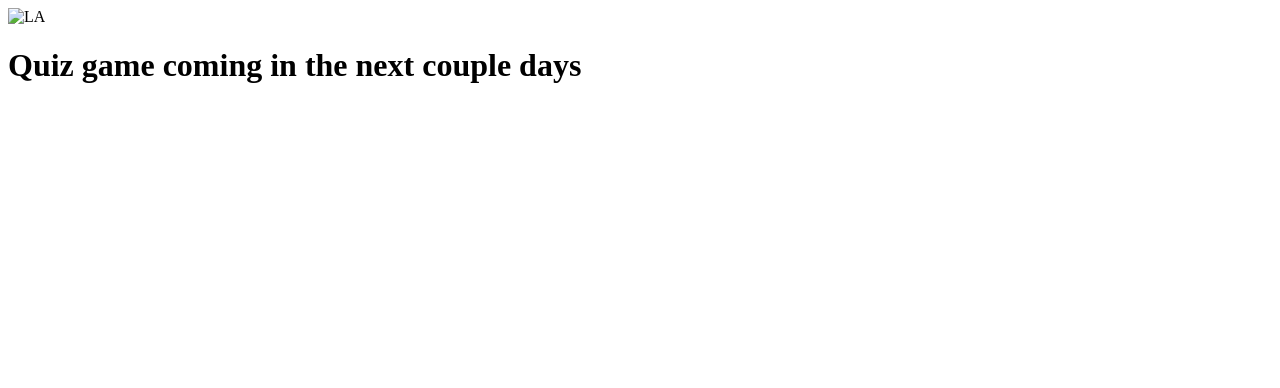
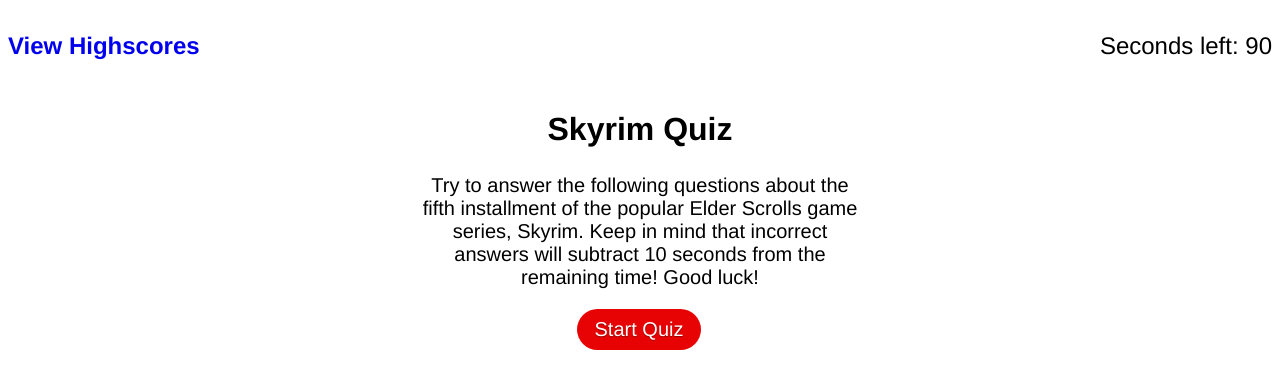
Before and after one commit to Stephen-Garcia/QuizGame, a plain HTML site: page index.html in a window 1280 px wide. Drawn offline with Linux system fonts and the light colour scheme.

Commit message:
Added new html and file structure

```diff
--- a/assets/css/style.css
+++ b/assets/css/style.css
@@ -1,21 +1,95 @@
-<!DOCTYPE html>
-<html lang="en">
-<meta charset="UTF-8">
-<title>Page Title</title>
-<meta name="viewport" content="width=device-width,initial-scale=1">
-<link rel="stylesheet" href="">
-<style>
-</style>
-<script src=""></script>
-<body>
+* {
+    box-sizing: border-box;
+    font-family: 'Helvetica', sans-serif;
+    font-size: 24px;
+    -webkit-user-select: none;
+    -moz-user-select: none;
+    -ms-user-select: none;
+    user-select: none;
+}
 
-<img src="img_la.jpg" alt="LA" style="width:100%">
+input {
+    width: 140px;
+    margin-right: 10px;
+    user-select: all;
+    -moz-user-select: all;
+    -ms-user-select: text;
+}
 
-<div class="">
- <h1>This is a Heading</h1>
- <p>This is a paragraph.</p>
- <p>This is another paragraph.</p>
-</div>
+.page-header {
+    display: flex;
+    width: 100%;
+    flex-direction: row;
+    flex-wrap: nowrap;
+    justify-content: space-between;
+    align-items: center;
+}
 
-</body>
-</html>
+#wrapper {
+    display: flex;
+    justify-content: space-around;
+}
+
+a {
+    text-decoration: none;
+}
+
+h2 {
+    font-size: 32px;
+}
+
+div p,
+button {
+    font-size: 20px;
+}
+
+ul {
+    width: auto;
+    list-style-type: none;
+    padding: none;
+}
+
+li,
+button {
+    width: fit-content;
+    padding: 0.3em 0.75em;
+    margin: 0 0.1em 0.1em 0;
+    border: 0.16em solid rgba(255, 255, 255, 0);
+    border-radius: 2em;
+    box-sizing: border-box;
+    text-decoration: none;
+    font-weight: 300;
+    background-color: #e70303;
+    color: #FFFFFF;
+    text-shadow: 0 0.04em 0.04em rgba(0, 0, 0, 0.35);
+    text-align: center;
+    transition: all 0.2s;
+}
+
+li:hover,
+button:hover {
+    border-color: rgba(0, 0, 5, 1);
+    cursor: pointer;
+}
+
+#highscores-list li {
+    width: 250px;
+    padding: none;
+    margin: 0.1em auto;
+}
+
+#highscores-list {
+    display: flex;
+    flex-direction: column;
+    padding: none;
+}
+
+#container {
+    width: 450px;
+    text-align: center;
+}
+
+#question-title {
+    font-size: 1.2em;
+    width: 450px;
+}
--- /dev/null
+++ b/assets/js/hs.js
@@ -0,0 +1 @@
+// Placeholder
--- /dev/null
+++ b/assets/js/quiz.js
@@ -0,0 +1 @@
+// Placeholder
--- /dev/null
+++ b/assets/js/start.js
@@ -0,0 +1 @@
+// Placeholder
--- a/index.html
+++ b/index.html
@@ -1,22 +1,33 @@
-<!-- Testing github push -->
 <!DOCTYPE html>
 <html lang="en">
-<meta charset="UTF-8">
-<title>Page Title</title>
-<meta name="viewport" content="width=device-width,initial-scale=1">
-<link rel="stylesheet" href="">
-<style>
-</style>
-<script src=""></script>
+
+<head>
+    <meta charset="UTF-8">
+    <meta http-equiv="X-UA-Compatible" content="IE=edge">
+    <meta name="viewport" content="width=device-width, initial-scale=1.0">
+    <link rel="stylesheet" href="./assets/css/style.css">
+    <title>Code Quiz</title>
+</head>
 
 <body>
-
-    <img src="img_la.jpg" alt="LA" style="width:100%">
-
-    <div class="">
-        <h1>Quiz game coming in the next couple days</h1>
+    <header class="page-header">
+        <a href="hs.html" alt="View Highscores">
+            <h3>View Highscores</h3>
+        </a>
+        <p>Seconds left: <span class="timer">90</span></p>
+    </header>
+    <div id="wrapper">
+        <div id="container">
+            <h2>Skyrim Quiz</h2>
+            <p>Try to answer the following questions about the fifth installment of
+                the popular Elder Scrolls game series, Skyrim. Keep in mind that incorrect
+                answers will subtract 10 seconds from the remaining time! Good luck!
+            </p>
+            <button type="button" id="start-button">Start Quiz</button>
+        </div>
     </div>
-
 </body>
 
+<script src="./assets/js/start.js"></script>
+
 </html>
```
Also changed, not shown: hs.html (added, +32 -0 lines), quiz.html (added, +21 -0 lines).
